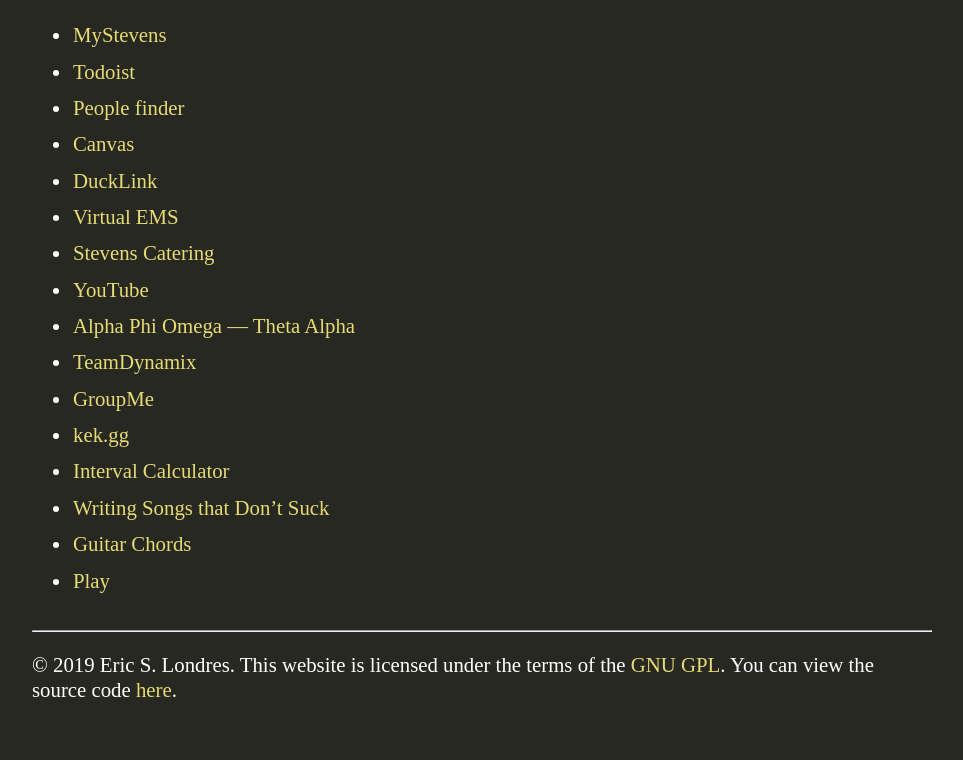
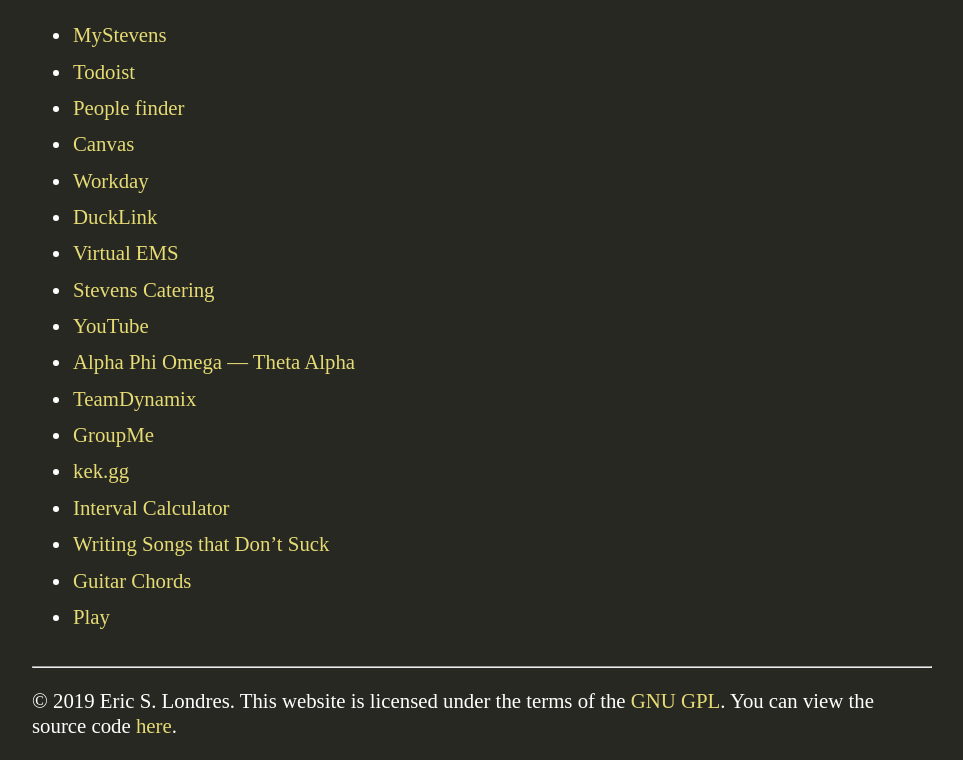
Before and after one commit to slondr/slondr.gitlab.io, a Jekyll site: the page built from favorites.md, in a window 1280 px wide, cut to the strip 159-919 px from the top of the page. Shown: the whole strip, without its empty margins (158-1121 px from the left). Built offline with Jekyll 4.4.1, drawn with Linux system fonts in a browser that asks for light colours.

Commit message:
added Workday link to favorites

```diff
--- a/_data/favorites.yml
+++ b/_data/favorites.yml
@@ -6,6 +6,8 @@
   link: https://web.stevens.edu/peoplefinder/
 - title: Canvas
   link: https://sit.instructure.com/
+- title: Workday
+  link: https://wd5.myworkday.com/stevens
 - title: DuckLink
   link: https://ducklink.stevens.edu/
 - title: Virtual EMS
```
